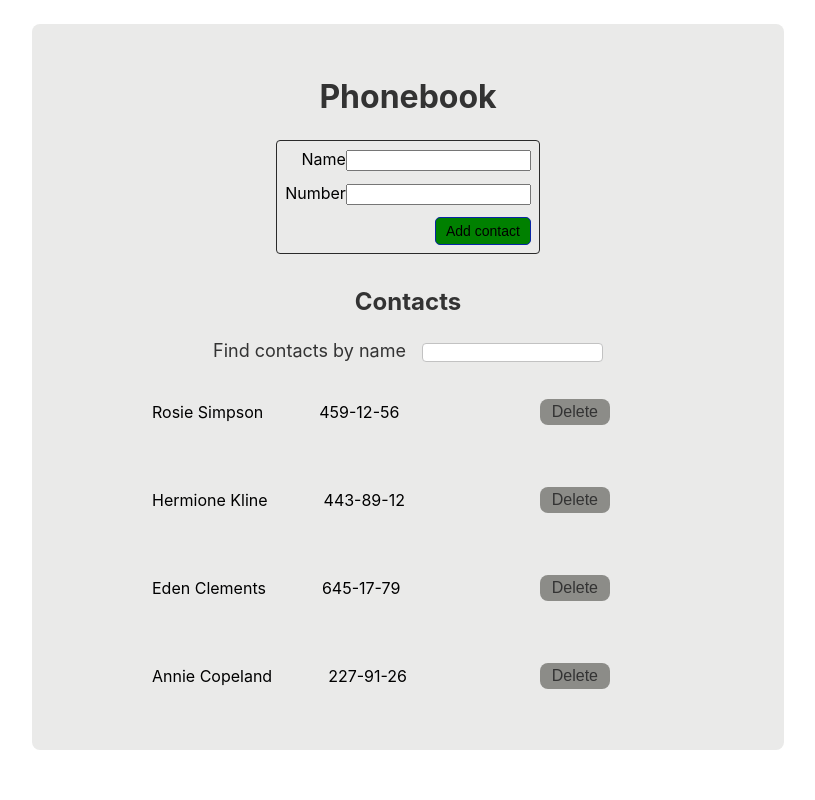
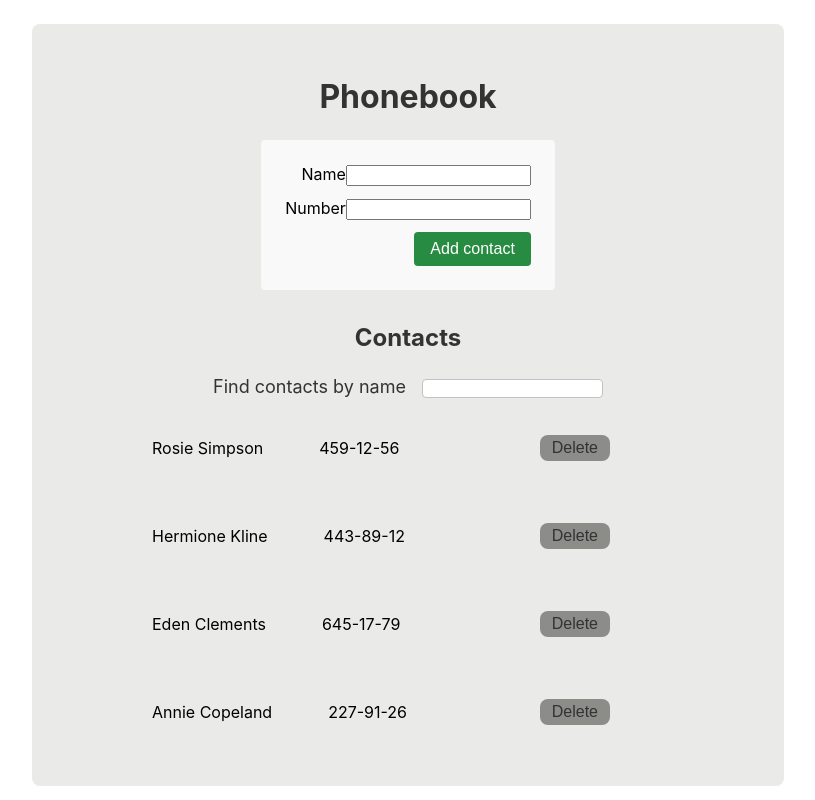
Before and after one commit to Alona1366/goit-react-hw-02-phonebook, a React (Create React App) app: page / in a window 1280 px wide. Shown: the whole page, without its empty margins (232-1047 px from the left). Built offline with nearby package versions, Linux system fonts and the light colour scheme.

Commit message:
update form contacts styled

```diff
--- a/src/components/FormContacts/FormContacts.styled.js
+++ b/src/components/FormContacts/FormContacts.styled.js
@@ -7,21 +7,21 @@ export const FormLabel = styled(Form)`
   align-items: flex-end;
   gap: 12px;
   margin-bottom: 16px;
-  padding: 8px;
-  border: 1px solid #2a2a2a;
+  padding: 24px;
+  background-color: #F9F9F9;
   border-radius: 4px;
 `;
 
 export const Button = styled.button`
-  background-color: green;
-  border: 1px solid #0926a6;
-  border-radius: 5px;
-  color: black;
-  padding: 5px 10px;
+  background-color: #278C41;
+  border: none;
+  border-radius: 4px;
+  color: white;
+  padding: 8px 16px;
   text-align: center;
   text-decoration: none;
   display: inline-block;
-  font-size: 14px;
+  font-size: 16px;
   cursor: pointer;
 `;
 
```
